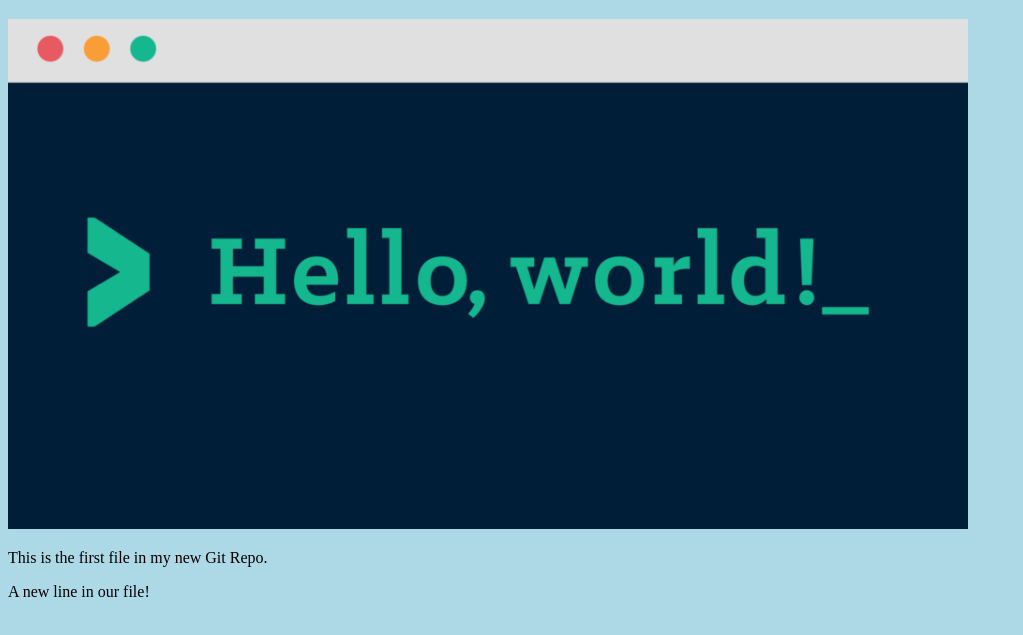
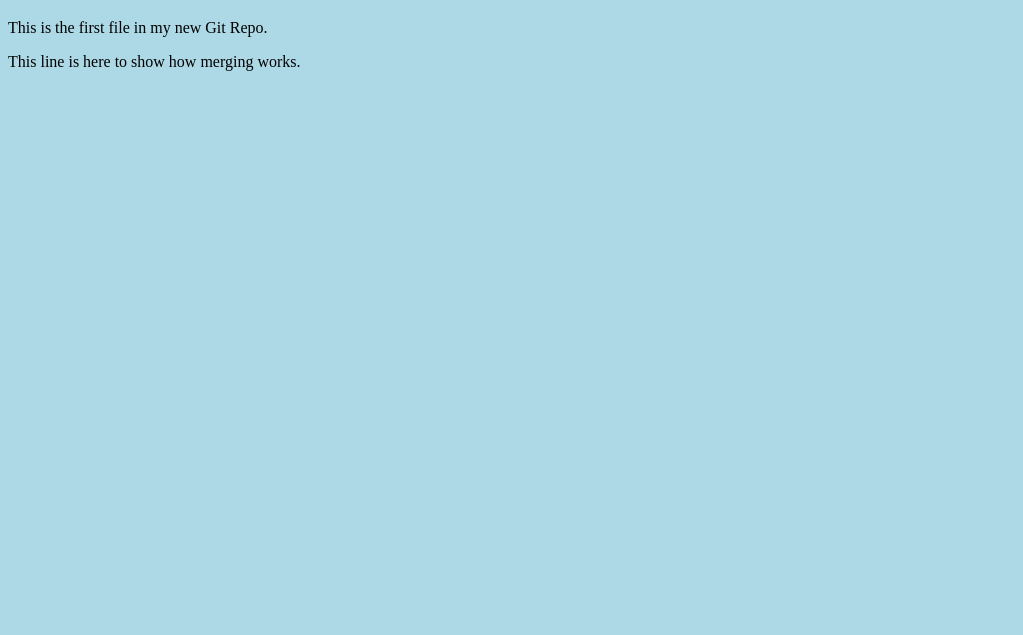
Before and after one commit to WisdanWork/hello-world, a plain HTML site: page index.html in a window 1280 px wide. Shown: the part 61-696 px from the top of the page, without its empty margins (0-1023 px from the left). Drawn offline with Linux system fonts and the light colour scheme.

Commit message:
updated index.html with emergency fix

```diff
--- a/index.html
+++ b/index.html
@@ -12,10 +12,8 @@
 <body>
 
     <h1>Hello world!</h1>
-    <div><img src="images/img_hello_world.png" alt="Hello World from Space"
-        style="width:100%;max-width:960px"></div>
     <p>This is the first file in my new Git Repo.</p>
-    <p>A new line in our file!</p>
+    <p>This line is here to show how merging works.</p>
 
 </body>
 </html>
```
